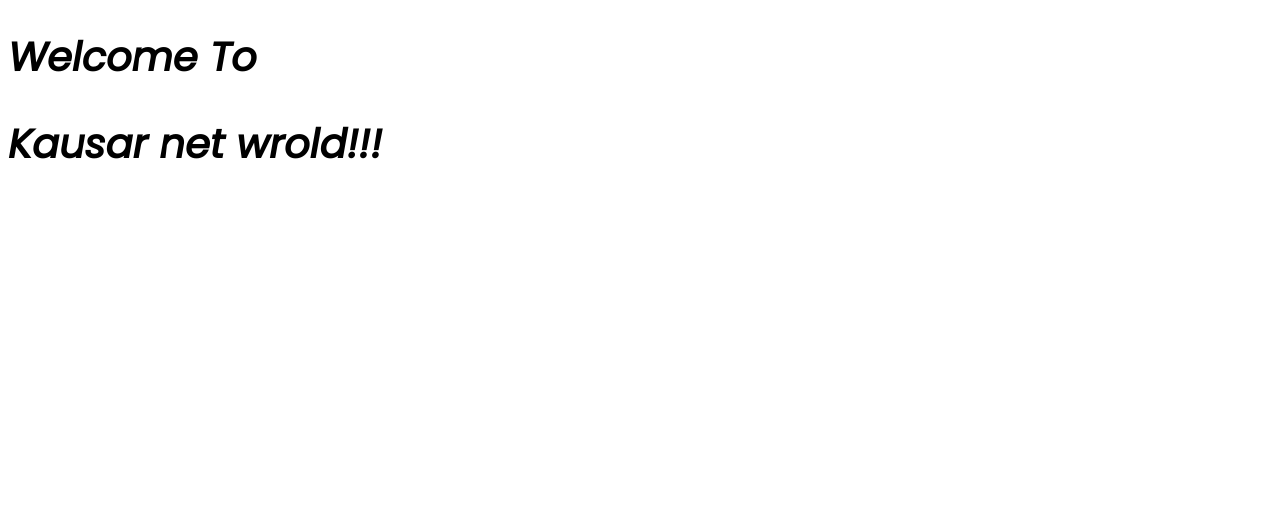
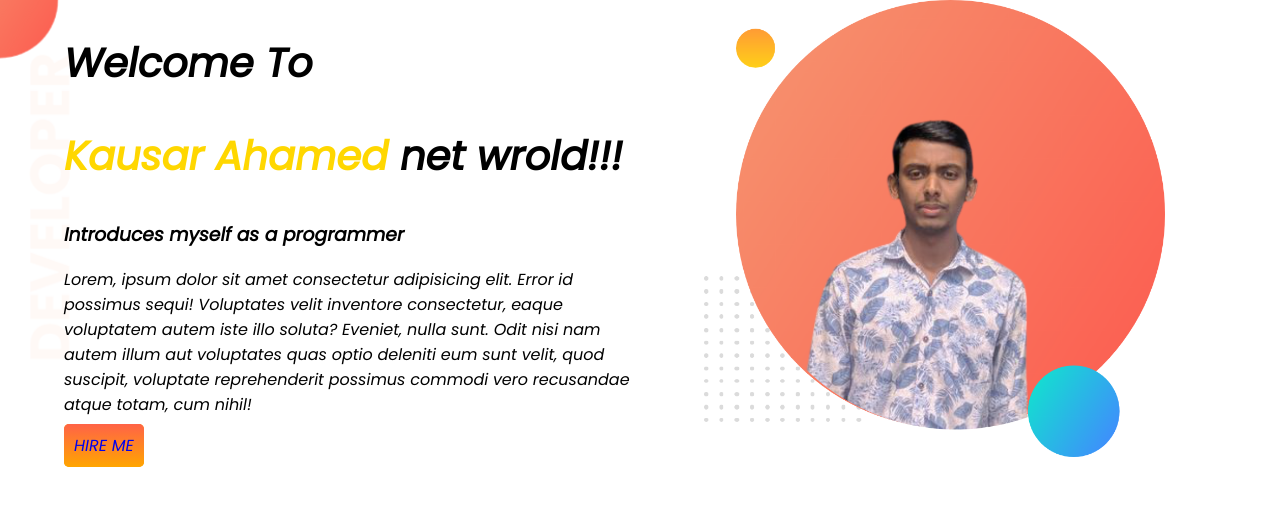
Before and after one commit to kausarahamed/kausar-portfolio, a plain HTML site: page index.html in a window 1280 px wide. Drawn offline with Linux system fonts and the light colour scheme.

Commit message:
top banner added

```diff
--- a/index.html
+++ b/index.html
@@ -11,8 +11,23 @@
 </head>
 
 <body>
-    <h1>Welcome To</h1>
-    <h1>Kausar net wrold!!!</h1>
+    <section class="top-banner">
+        <div class="half">
+            <h1>Welcome To</h1>
+            <h1><span class="ahamed">Kausar Ahamed</span> net wrold!!!</h1>
+            <h3>Introduces myself as a programmer</h3>
+            <p>Lorem, ipsum dolor sit amet consectetur adipisicing elit. Error id possimus sequi! Voluptates velit
+                inventore
+                consectetur, eaque voluptatem autem iste illo soluta? Eveniet, nulla sunt. Odit nisi nam autem illum aut
+                voluptates quas optio deleniti eum sunt velit, quod suscipit, voluptate reprehenderit possimus commodi
+                vero
+                recusandae atque totam, cum nihil!</p>
+            <a class="link-button" target="_balnk" href="https://www.programming-hero.com/">HIRE ME</a>
+        </div>
+        <div class="half">
+            <img src="images/kausar background.png" alt="">
+        </div>
+    </section>
 </body>
 
 </html>
--- a/style.css
+++ b/style.css
@@ -1,4 +1,29 @@
 body{
     font-family: 'Poppins', sans-serif;
+    margin: 0px;
 }
 h1{font-size: 40px;}
+.ahamed{
+    color: gold;
+}
+section{
+    display: flex;
+}
+.half{
+    width: 50%;
+    padding-left: 5%;
+}
+.half img{
+    width: 80%;
+}
+.link-button{
+    text-decoration: none;
+    background-color: orange;
+    padding: 10px;
+    border-radius: 5px;
+    background-image: linear-gradient(tomato, orange);
+}
+.top-banner{
+    background-image: url(images/top-banner.png);
+    background-repeat: no-repeat;
+}
```
